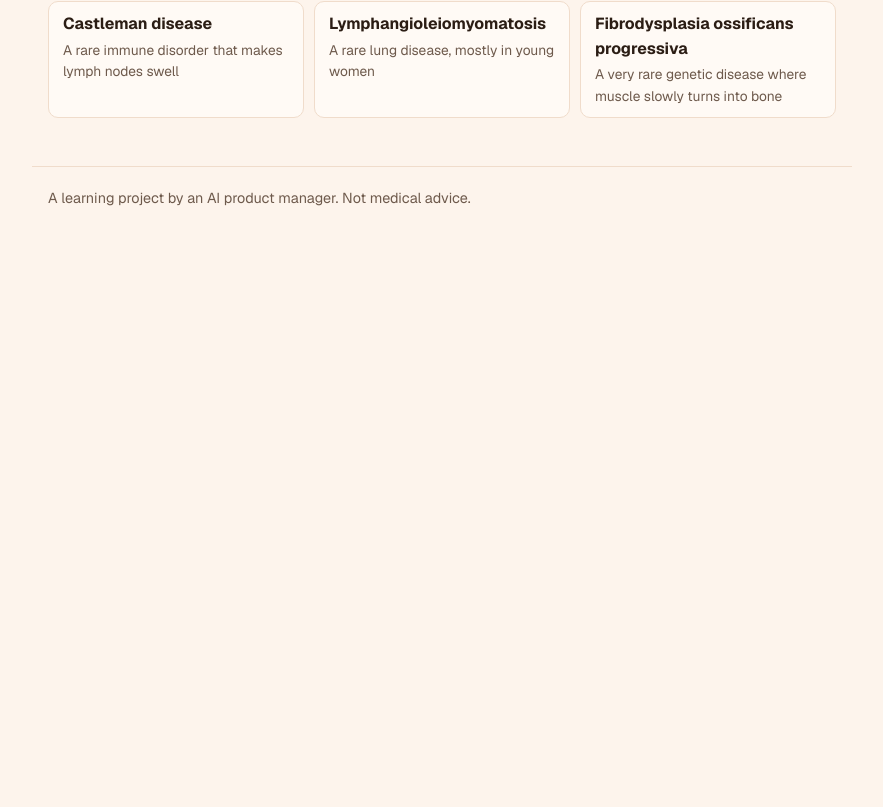
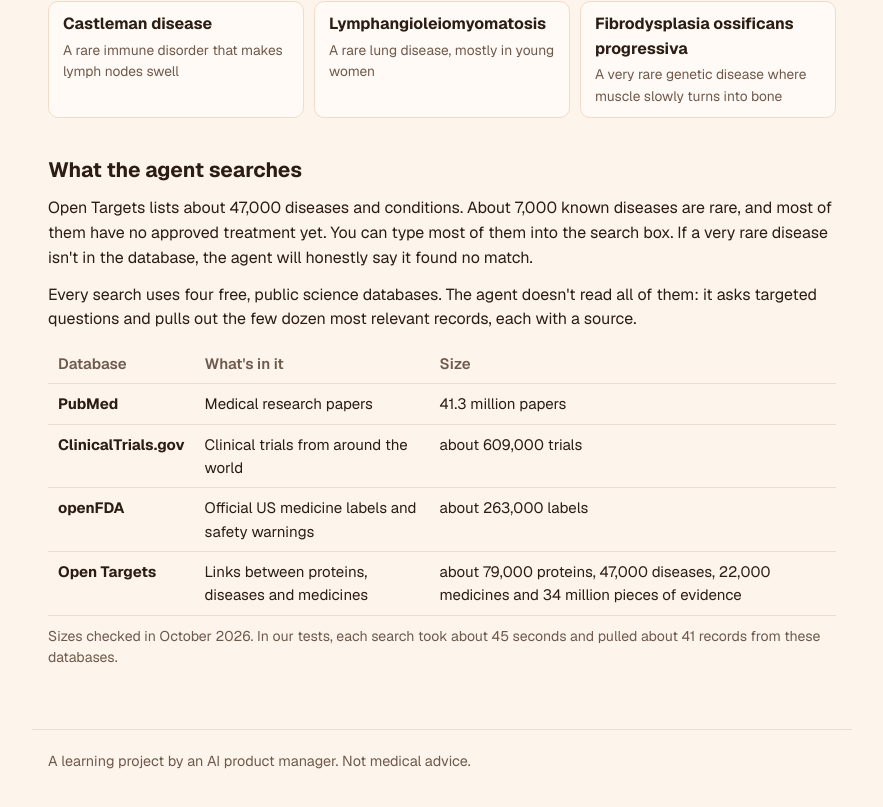
Before and after one commit to rarima-rajeev/orphan-match, a Next.js app: page / in a window 1280 px wide. Shown: the part 683-1490 px from the top of the page, without its empty margins (198-1081 px from the left). Before the commit the page ends 932 px from the top, so only its background shows below. Built offline with nearby package versions, Linux system fonts and the light colour scheme.

Commit message:
Home page: add 'What the agent searches' with database sizes
Co-Authored-By: Claude Opus 5.5 <noreply@anthropic.com>

```diff
--- a/app/page.tsx
+++ b/app/page.tsx
@@ -122,7 +122,42 @@ export default function FindAMatch() {
       {error && <div className="notice">Sorry, something went wrong: {error}</div>}
 
       {answer && <Answer answer={answer} />}
+
+      <WhatItSearches />
     </>
+  );
+}
+
+const DATABASES = [
+  ["PubMed", "Medical research papers", "41.3 million papers"],
+  ["ClinicalTrials.gov", "Clinical trials from around the world", "about 609,000 trials"],
+  ["openFDA", "Official US medicine labels and safety warnings", "about 263,000 labels"],
+  ["Open Targets", "Links between proteins, diseases and medicines", "about 79,000 proteins, 47,000 diseases, 22,000 medicines and 34 million pieces of evidence"],
+];
+
+function WhatItSearches() {
+  return (
+    <section>
+      <h2>What the agent searches</h2>
+      <p>
+        Open Targets lists about 47,000 diseases and conditions. About 7,000 known diseases are rare, and most of them have
+        no approved treatment yet. You can type most of them into the search box. If a very rare disease isn&apos;t in the
+        database, the agent will honestly say it found no match.
+      </p>
+      <p>
+        Every search uses four free, public science databases. The agent doesn&apos;t read all of them: it asks targeted
+        questions and pulls out the few dozen most relevant records, each with a source.
+      </p>
+      <div className="table-wrap">
+        <table>
+          <thead><tr><th>Database</th><th>What&apos;s in it</th><th>Size</th></tr></thead>
+          <tbody>{DATABASES.map(([n, w, sz]) => <tr key={n}><td><strong>{n}</strong></td><td>{w}</td><td>{sz}</td></tr>)}</tbody>
+        </table>
+      </div>
+      <p className="small muted" style={{ marginTop: 10 }}>
+        Sizes checked in October 2026. In our tests, each search took about 45 seconds and pulled about 41 records from these databases.
+      </p>
+    </section>
   );
 }
 
```
